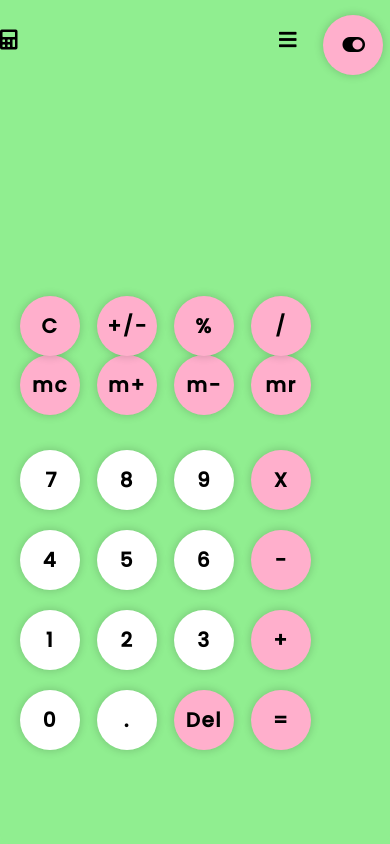
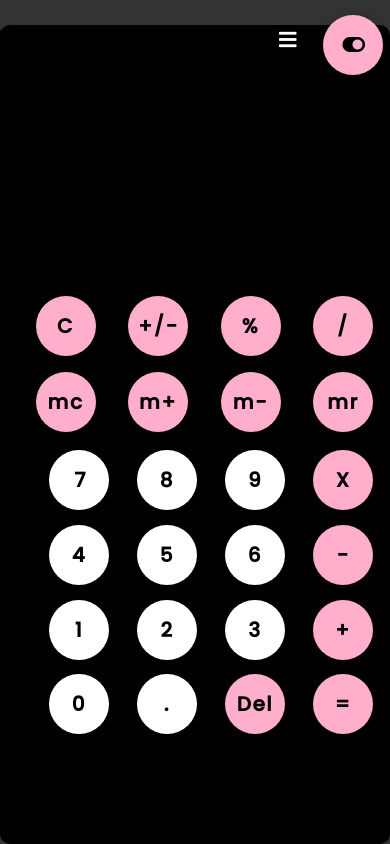
Before and after one commit to Olamilekan18/Calc, a plain HTML site: page index.html in a window 390 px wide. Both pictures are taken after a click on the button 353 px from the left and 45 px from the top of the page. Drawn offline with Linux system fonts and the light colour scheme.

Commit message:
still needs to complete some buttons and functionalities

```diff
--- a/index.html
+++ b/index.html
@@ -37,7 +37,7 @@
         <button id = "mr">mr</button>
     </div>
     <div class="secondln">
-    <button class="head-2">C</button>
+    <button class="head-2" id = "delete">C</button>
     <button class="head-2" >+/-</button>
     <button class="head-2" id = "perc">%</button>
     <button class="head-2" id = "divide" onclick="appendToInput('/')">/</button>
--- a/script.js
+++ b/script.js
@@ -1,10 +1,13 @@
 const inputField = document.getElementById("input")
 const del = document.getElementById("delete")
-const dark = document.getElementById("dark")
+const darkModeToggle = document.getElementById('darkModeToggle');
+const body = document.body;
+// const main = document.body.main
 const main = document.getElementById("main")
 function appendToInput(value){
     inputField.value += value;
 }
+alert("You can toggle between dark and light mode")
 
 const display = document.getElementById("display")
 
@@ -17,10 +20,37 @@ function calculate() {
     const answer = eval(inputField.value)
     display.innerHTML= answer;
 }
-dark.addEventListener("click", ()=>{
-    document.main.style.background ="fff"
-})
+// dark.addEventListener("click", ()=>{
+//     document.main.style.background ="fff"
+// })
 
 function randomBg(){
     return `hsl(${Math.floor(Math.random()*360)}, 100%, 50%)`
 }
+let isDarkMode = false;
+if (isDarkMode) {
+    enableDarkMode();
+}
+
+// Toggle dark mode on button click
+darkModeToggle.addEventListener('click', () => {
+    if (isDarkMode) {
+        disableDarkMode();
+    } else {
+        enableDarkMode();
+    }
+});
+
+// Function to enable dark mode
+function enableDarkMode() {
+    body.classList.add('dark-mode');
+    localStorage.setItem('darkMode', 'enabled');
+    isDarkMode = true;
+}
+
+// Function to disable dark mode
+function disableDarkMode() {
+    body.classList.remove('dark-mode');
+    localStorage.setItem('darkMode', null);
+    isDarkMode = false;
+}
--- a/style.css
+++ b/style.css
@@ -10,8 +10,16 @@
     margin-right: -3px;
     /* overflow: hidden; */
 }
+.dark-mode{
+    background-color: #000;
+    color:#fff;
+    #main{
+        background-color: #000;
+        color: #fff
+    }
+}
 body {
-    transition: background-color 0.5s;
+    transition: background-color 0.7s ease;
 }
 .navbar{
     margin-right: 20px;
@@ -193,8 +201,26 @@ input{
         border-radius: 10px;
     }
     .header{
+        display:flex;
+        justify-content: space-between;
         position: absolute;
-        top:35%
+        width:100%;
+        top:37%;
+    }
+    .secondln{
+        position: absolute;
+        top:28%;
+        grid-gap: 2em;
+        padding: 20px;
+        margin: 40px auto ;
+        display: flex;
+        width:100%;
+        /* grid-template-columns: repeat(4, 1fr); */
+        grid-gap: 1em;
+}
+    .main{
+        width:100%;
+        grid-gap: 2px;
     }
 
 }
```
